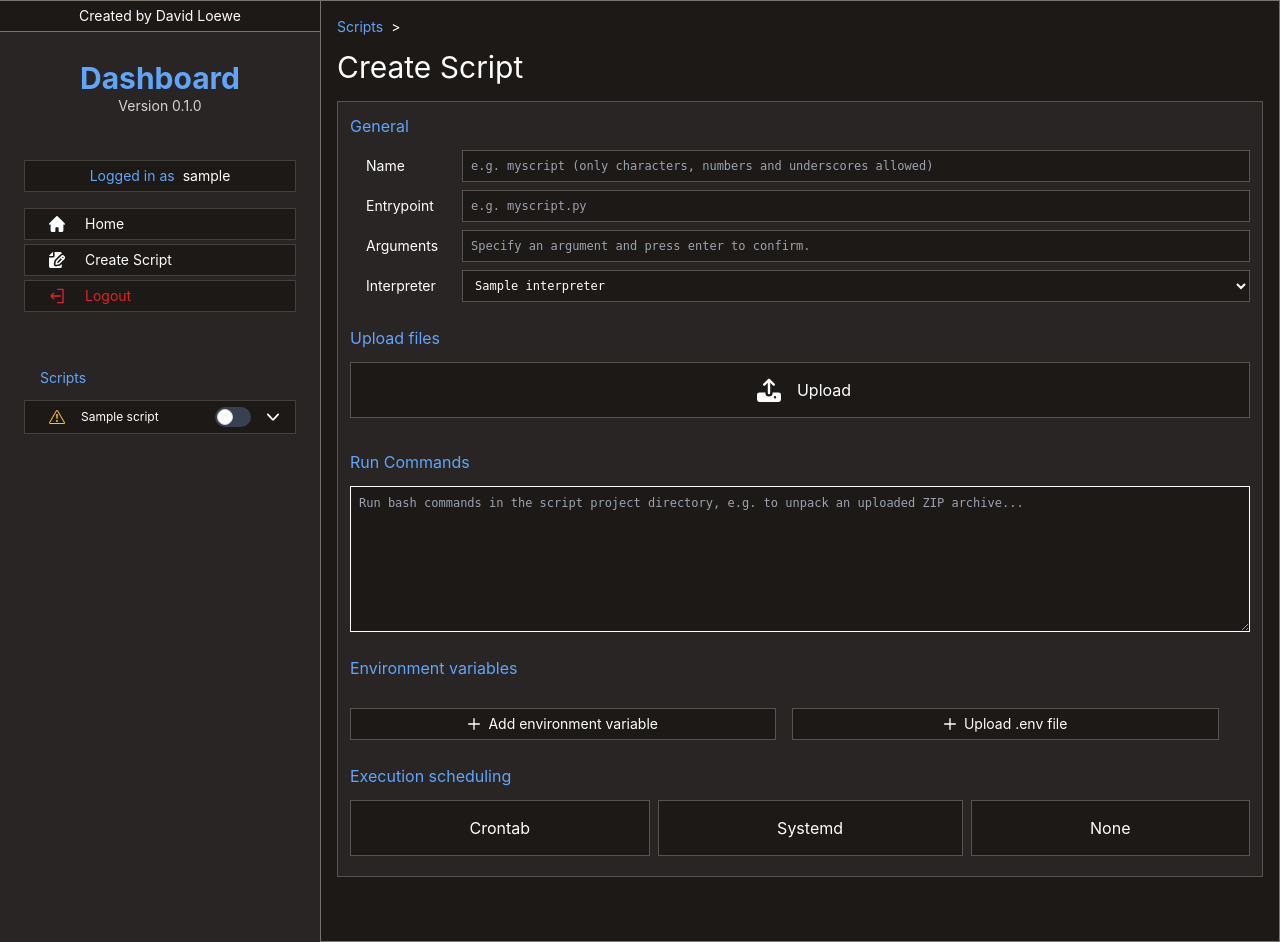
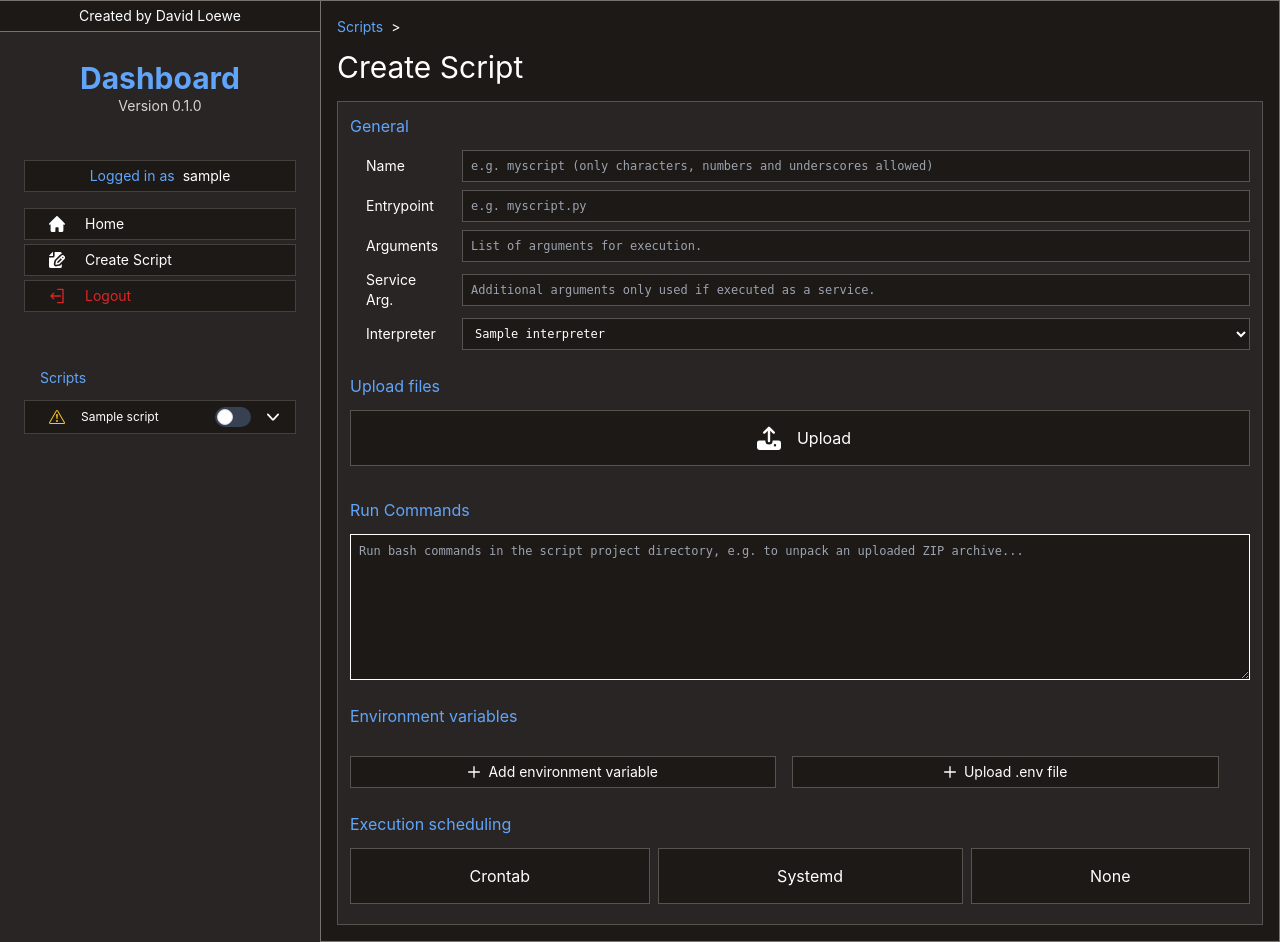
Before and after one commit to TumbleOwlee/script-dashboard, a Flask app: template internal/templates/script.html in a window 1280 px wide. Run offline with Flask 3, Linux system fonts and the light colour scheme; the template is opened without the code that fills it: most values are stand-ins (such as "Sample title", 1, 10 or a date in 2020); data that the repository does not hold is empty; parts of the project's set-up code (start-up, migrations or seed data) failed here and were passed over; some web fonts are replaced.

Commit message:
Separate arguments from service arguments

```diff
--- a/internal/templates/script.html
+++ b/internal/templates/script.html
@@ -153,20 +153,6 @@
     {% elif "scheduling" in config and config["scheduling"] == "none" %}
         runAfterLoad(() => { showNoDetails(document.querySelector("#none-btn")); })
     {% endif %}
-
-    function addArgumentToList(ev, elem) {
-        if (ev.key == "Enter") {
-            if (elem.value != "") {
-                let argument = elem.value
-                const template = select("#argument");
-                const clone = template.content.cloneNode(true);
-                select("button", clone).innerHTML = argument;
-                select("input", clone).value = argument;
-                select("#args-list").appendChild(clone);
-                elem.value = ""
-            }
-        }
-    }
 
     function updateLog() {
         const url = "/log/{{ config['oldName'] }}";
@@ -425,7 +411,11 @@
                     </div>
                     <div class="flex w-full flex-none grow-0 shrink-0 flex-row flex-wrap items-center gap-4 pl-4">
                         <label for="cli-args" class="flex flex-none shrink-0 grow-0 w-20 text-sm">Arguments</label>
-                        <input style="font-family: monospace" class="flex grow min-w-8 shrink px-2 h-8 bg-stone-900  border-stone-600 border text-xs" type="text" id="cli-args" name="cli-args" placeholder="Specify an argument and press enter to confirm." value="{{ config["arguments"] }}">
+                        <input style="font-family: monospace" class="flex grow min-w-8 shrink px-2 h-8 bg-stone-900  border-stone-600 border text-xs" type="text" id="cli-args" name="cli-args" placeholder="List of arguments for execution." value="{{ config["arguments"] }}">
+                    </div>
+                    <div class="flex w-full flex-none grow-0 shrink-0 flex-row flex-wrap items-center gap-4 pl-4">
+                        <label for="cli-service-args" class="flex flex-none shrink-0 grow-0 w-20 text-sm">Service Arg.</label>
+                        <input style="font-family: monospace" class="flex grow min-w-8 shrink px-2 h-8 bg-stone-900  border-stone-600 border text-xs" type="text" id="cli-service-args" name="cli-service-args" placeholder="Additional arguments only used if executed as a service." value="{{ config["service-args"] }}">
                     </div>
                     <div class="flex w-full flex-none grow-0 shrink-0 flex-row justify-center items-center gap-4 pl-4">
                         <label for="interpreter" class="flex flex-none shrink-0 grow-0 w-20 text-sm">Interpreter</label>
--- a/internal/views.py
+++ b/internal/views.py
@@ -366,7 +366,8 @@ def get_config_from_form(request):
         'install': request.form.get('install-script'),
         'files': [f for f in request.files.getlist('files') if f.filename != ''],
         'filesToRemove': [f for f in request.form.getlist('file-remove') if f != ''],
-        'arguments': request.form.get('cli-args')
+        'arguments': request.form.get('cli-args'),
+        'service-args': request.form.get('cli-service-args')
     }
 
     if config['scheduling'] == 'systemd':
@@ -510,6 +511,12 @@ def upload(id):
         f.write(f"cd {new_script_dir}\n")
         for e in config['environment']:
             f.write(f"export {e}={config['environment'][e]}\n")
+        f.write('if [ "$1" == "service" ]; then\n')
+        if config['interpreter']['name'] == "Native":
+            f.write(f"{entry_point_path} {config['arguments']} {config['service-args']} >>{output_file} 2>&1\n")
+        else:
+            f.write(f"{config['interpreter']['command']} {entry_point_path} {config['arguments']} {config['service-args']} >>{output_file} 2>&1\n")
+        f.write('else\n')
         if config['interpreter']['name'] == "Native":
             f.write(f"{entry_point_path} {config['arguments']} >>{output_file} 2>&1\n")
         else:
@@ -528,9 +535,9 @@ def upload(id):
                     for env in config['environment']:
                         f.write(f"Environment=\"{env}={config['environment'][env]}\"\n")
                     if config['interpreter']['name'] == "Native":
-                        f.write(f"ExecStart={entry_point_path} {config['arguments']}\n")
+                        f.write(f"ExecStart={entry_point_path} {config['arguments']} {config['service-args']}\n")
                     else:
-                        f.write(f"ExecStart={config['interpreter']['command']} {entry_point_path} {config['arguments']}\n")
+                        f.write(f"ExecStart={config['interpreter']['command']} {entry_point_path} {config['arguments']} {config['service-args']}\n")
                 for value in SYSTEMD_CONFIG[entry]:
                     if value["name"] == "WorkingDirectory":
                         working_dir = os.path.abspath(os.path.join(workspace, config['name'], config['systemd'][entry]['workingdirectory']))
@@ -547,7 +554,6 @@ def upload(id):
             shell.run([
                 ['systemctl', 'start', new_systemd_service],
             ])
-        config["systemd"]["none"]["initialstate"] = "enabled"
 
     # Setup crontab entry
     elif config['scheduling'] == 'crontab':
```
